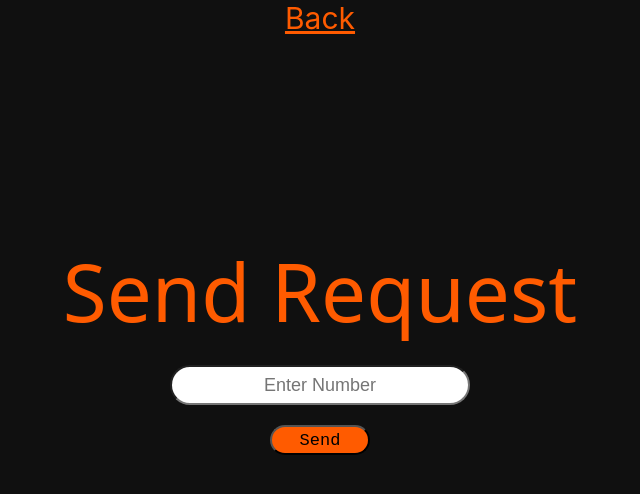
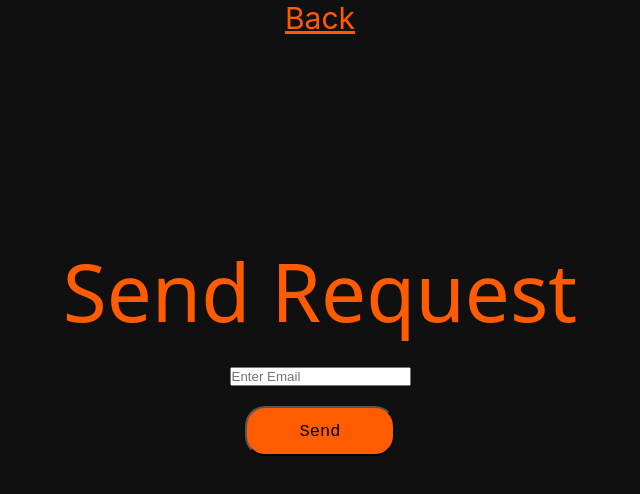
Before and after one commit to Tanay-JS/my-appp, a React (Create React App) app in the folder my-appp/: page /Searchbar in a window 1280 px wide. Shown: the top 494 px of the page, without its empty margins (320-960 px from the left). Built offline with nearby package versions, Linux system fonts and the light colour scheme.

Commit message:
Friend Req

```diff
--- a/my-appp/src/Components/Searchbar.js
+++ b/my-appp/src/Components/Searchbar.js
@@ -1,28 +1,24 @@
-import React, {Component} from "react";
+import React, {useState} from "react";
 import { Link } from "react-router-dom";
 import "./searchbar.css";
-// import axios from "axios"
 
-class Searchbar extends Component{
-    constructor(props) {
-        super(props);
-        this.state = {value: ''};
+function Searchbar() {
+  const[email, setemail]= useState("");
+  const handlesubmit =(e)=> {
+    e.preventDefault();
+    console.log(email)
+    fetch("http://localhost:9002/user/connect/bn@bn.com/"+email,
+    {
+      method: 'GET',
+      headers: {
+        "Content-Type": "application/json",
+        "Authorization" : "eyJhbGciOiJIUzUxMiJ9.eyJyb2xlIjpbIkxFTkRFUiIsIkJPUlJPV0VSIl0sImlkIjp7InRpbWVzdGFtcCI6MTY1NzA5ODUzNiwiZGF0ZSI6MTY1NzA5ODUzNjAwMH0sInN1YiI6ImJuQGJuLmNvbSIsImlhdCI6MTY1NzA5ODYxNywiZXhwIjoxOTY4MTM4NjE3fQ.tg8fBG-kXg2uWucURoEbgjg2y52WXsySyq1igl8YrEFaGLC7RXU8zgZdIv9JeEpER4cGFY480chL4u9eivAGRw"
+      }
+    }).then( ()=> {
+      console.log('Request Sent');
 
-        this.handleChange = this.handleChange.bind(this);
-        this.handleSubmit = this.handleSubmit.bind(this);
-      }
-
-      handleChange(event) {
-        this.setState({value: event.target.value});
-      }
-
-      handleSubmit(event) {
-
-        console.log(this.state)
-
-      }
-render()
-{
+    })
+  }
 return(
     <div className ="search">
      <Link to="/Friends" style={{color:"#FF5B00",fontSize:"30px"}}>Back</Link>
@@ -30,14 +26,21 @@ return(
  <br></br>
 
     <div className="bar">
-    <input type="text" id="in"placeholder="Enter Number"onChange={this.handleChange}></input>
+      <form onSubmit={handlesubmit}>
+    < input
+    type="text"
+    placeholder="Enter Email"
+    value={email}
+    onChange={(e)=> setemail(e.target.value)} />
    <br></br>
    <br></br>
-    <button className="butto" type="submit" onClick={this.handleSubmit}>Send</button>
+    <button type="Submit">Send</button>
+    </form>
  </div>
  </div>
+
 );
 }
-}
+
 
 export default Searchbar;
```
